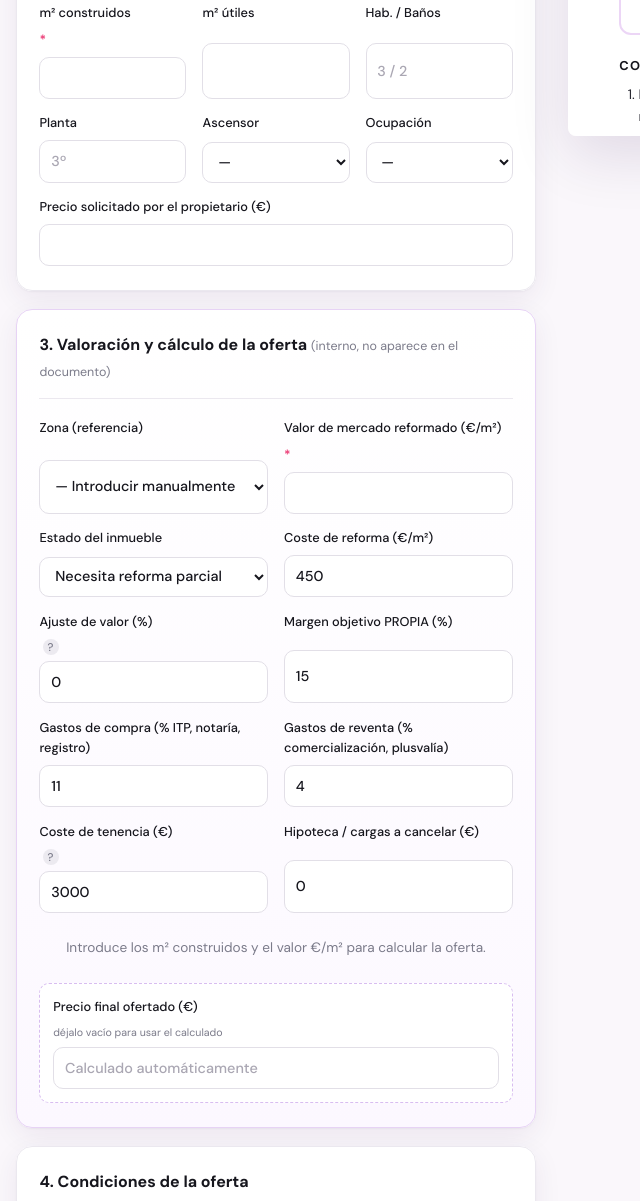
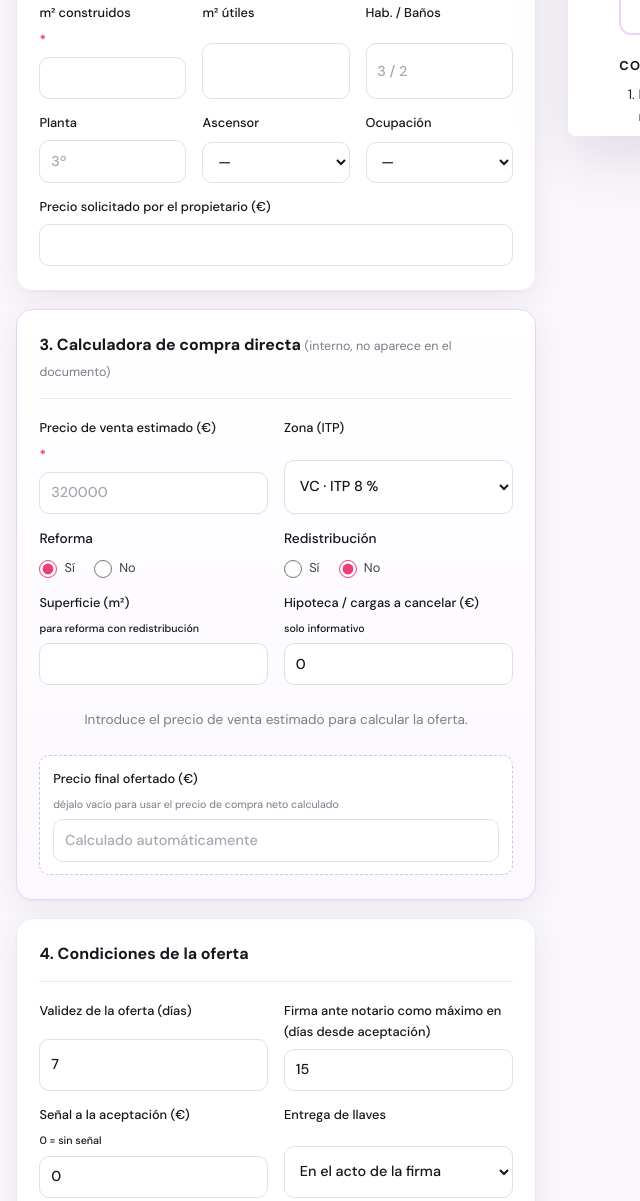
Before and after one commit to berruezo19/propia-web, a plain HTML site: page ofertas.html in a window 1280 px wide. Shown: the part 687-1888 px from the top of the page, without its empty margins (0-640 px from the left). Drawn offline with Linux system fonts and the light colour scheme.

Commit message:
Generador de ofertas: usa la calculadora de compra directa de PROPIA (Calculadora_1.xlsx)
Réplica de la hoja 'Compra directa': plazo, factor de corrección, honorarios,
reforma, notaría, ITP por zona y rentabilidad objetivo del 32 % anual.

Co-Authored-By: Claude Opus 5.5 <noreply@anthropic.com>
Claude-Session: https://claude.ai/code/session_0157kmoH5z2dMnrWjzaMhpRc

```diff
--- a/css/ofertas.css
+++ b/css/ofertas.css
@@ -18,14 +18,15 @@
 .tool label.check{font-size:.85rem}
 .hint{display:inline-grid;place-items:center;width:16px;height:16px;border-radius:50%;background:#eceaf0;color:var(--muted);font-size:.7rem;cursor:help;margin-left:.2rem}
 .import{background:#eafaf2;border:1px solid #bfead4;color:#11663f;border-radius:var(--r-sm);padding:.8rem 1rem;font-size:.88rem}
-.auto-adjust{font-size:.82rem;color:#8a5a00}
-.auto-adjust:empty{display:none}
 
 .panel--calc{border-color:#e7d3f5;background:linear-gradient(180deg,#fff,#fcf8ff)}
 .calc table{width:100%;border-collapse:collapse;font-size:.85rem}
 .calc td{padding:.42rem 0;border-bottom:1px dashed var(--line)}
 .calc td:last-child{text-align:right;font-variant-numeric:tabular-nums;white-space:nowrap;padding-left:1rem}
 .calc .tot td{border:0;border-top:2px solid var(--ink);font-weight:700;color:var(--ink);font-size:.95rem;padding-top:.6rem}
+.calc{display:grid;gap:1rem}
+.calc__group h5{font-size:.72rem;text-transform:uppercase;letter-spacing:.1em;color:var(--purple);margin-bottom:.2rem}
+.calc__group h5 small{text-transform:none;letter-spacing:0;color:var(--muted);font-weight:400}
 .calc__empty{font-size:.85rem;color:var(--muted);text-align:center;padding:.6rem}
 .final{background:#fff;border:1.5px dashed #d8bdf0;border-radius:var(--r-sm);padding:.8rem}
 .final small{font-weight:400;color:var(--muted)}
--- a/js/ofertas.js
+++ b/js/ofertas.js
@@ -13,50 +13,82 @@
   const fecha = d => d.toLocaleDateString("es-ES", { day: "numeric", month: "long", year: "numeric" });
   const num = k => parseFloat(f.elements[k].value) || 0;
 
-  /* ---------- Zonas de referencia (€/m² vivienda reformada) ----------
-     Valores ORIENTATIVOS: actualízalos con vuestros testigos/tasaciones. */
-  const ZONAS = [
-    ["", "— Introducir manualmente —"],
-    [5600, "BCN · Eixample"], [6400, "BCN · Sarrià-Sant Gervasi"], [5400, "BCN · Les Corts"],
-    [5100, "BCN · Gràcia"], [4800, "BCN · Sant Martí"], [4600, "BCN · Ciutat Vella"],
-    [4000, "BCN · Sants-Montjuïc"], [3800, "BCN · Horta-Guinardó"], [3700, "BCN · Sant Andreu"],
-    [3000, "BCN · Nou Barris"], [2900, "L'Hospitalet de Llobregat"], [2900, "Badalona"],
-    [3300, "Área metropolitana (media)"]
-  ];
-  ZONAS.forEach(([v, t]) => f.zona.add(new Option(v ? `${t} · ${v.toLocaleString("es-ES")} €/m²` : t, v)));
-  f.zona.addEventListener("change", () => { if (f.zona.value) f.eurm2.value = f.zona.value; update(); });
-  f.estado.addEventListener("change", () => { f.reformam2.value = f.estado.value; update(); });
+  /* ---------- Parámetros de la calculadora PROPIA (hoja "Compra directa") ----------
+     Cambia aquí cualquier valor si se actualiza el Excel. */
+  const P = {
+    rentObjetivo: 0.32,          // rentabilidad anual exigida (fórmula E2: 0,32/365 × plazo)
+    plazoConReforma: 150,        // días (A3)
+    plazoSinReforma: 105,
+    umbralPrecio: 250000,        // € precio de venta (E4, E16, E17)
+    factorBajo: 0.024,           // corrección mensual si venta < 250.000 € (E4)
+    factorAlto: 0.016,           // corrección mensual si venta ≥ 250.000 €
+    honCompraPct: 0.03, honCompraMin: 3000,   // honorarios de compra + IVA (E15)
+    honVentaPct: 0.03, honVentaMin: 10000,    // honorarios de venta: completa hasta 10.000 € (E16)
+    iva: 1.21,
+    reformaRedisM2Alto: 900, reformaRedisM2Bajo: 700,   // €/m² con redistribución (E17)
+    reformaSinRedisAlto: 38000, reformaSinRedisBajo: 30000,
+    sinReforma: 12100,
+    notaria: 1500,               // (E18)
+    itp: { MD: 0.02, CT: 0.03, VC: 0.08 }   // (E19) cualquier otra zona: 8 %
+  };
+
+  // Superficie de reforma = m² construidos por defecto
+  f.m2c.addEventListener("input", () => { if (!f.sup.dataset.touched) f.sup.value = f.m2c.value; });
+  f.sup.addEventListener("input", () => f.sup.dataset.touched = "1");
 
   /* ---------- Nº de oferta ---------- */
   const newNo = () => "OF-" + new Date().toISOString().slice(2, 10).replace(/-/g, "") + "-" + Math.random().toString(36).slice(2, 6).toUpperCase();
   let current = { no: newNo(), fecha: new Date().toISOString() };
 
   /* ---------- Cálculo ---------- */
+  /* Réplica exacta de la hoja "Compra directa" de Calculadora_1.xlsx.
+     La hoja tiene una referencia circular (precio de compra ↔ gastos) que Excel resuelve
+     iterando; aquí se resuelve de forma exacta y, si oscila entre dos centenas, se toma la menor. */
   function calc() {
-    const m2 = num("m2c"), base = num("eurm2");
-    const valorActual = m2 * base;                                // valor de mercado reformado, sin ajustes
-    const arv = valorActual * (1 + num("ajuste") / 100);          // valor de reventa estimado
-    const reforma = m2 * num("reformam2");
-    const venta = arv * num("gventa") / 100;
-    const margenObj = arv * num("margen") / 100;
-    const tenencia = num("tenencia");
-    const gc = num("gcompra") / 100;
+    const venta = num("venta"), sup = num("sup");
+    const reforma = f.reforma.value === "SI", redis = f.redis.value === "SI";
+    const zona = f.zonaItp.value, itpR = P.itp[zona] ?? 0.08;
 
-    const disponible = arv - venta - margenObj - reforma - tenencia;
-    const calculada = Math.max(0, Math.floor(disponible / (1 + gc) / 500) * 500);
+    const plazo = reforma ? P.plazoConReforma : P.plazoSinReforma;                                   // A3
+    const factor = venta < P.umbralPrecio ? plazo / 30 * P.factorBajo : plazo / 30 * P.factorAlto;    // E4
+    const ventaCorr = venta * (1 - factor);                                                           // E5
+    const k = P.rentObjetivo / 365 * plazo;
+
+    const honCompra = B3 => (B3 * P.honCompraPct > P.honCompraMin ? B3 * P.honCompraPct : P.honCompraMin) * P.iva;   // E15
+    const honVenta = venta * P.honVentaPct * P.iva > P.honVentaMin ? 0 : P.honVentaMin - venta * P.honVentaPct * P.iva; // E16
+    const costeReforma = reforma                                                                                      // E17
+      ? (redis ? (venta > P.umbralPrecio ? P.reformaRedisM2Alto : P.reformaRedisM2Bajo) * sup
+               : (venta < P.umbralPrecio ? P.reformaSinRedisBajo : P.reformaSinRedisAlto))
+      : P.sinReforma;
+
+    // E2 = E5 − k·(Gastos + B3) − Gastos, con Gastos = G0(B3) + ITP·E2  →  despeje lineal en E2
+    const bruto = B3 => { const G0 = honCompra(B3) + honVenta + costeReforma + P.notaria; return (ventaCorr - k * (G0 + B3) - G0) / (1 + itpR * (1 + k)); };
+    let B3 = Math.floor(ventaCorr / 100) * 100;
+    const vistos = [];
+    for (let i = 0; i < 100; i++) {
+      const nB3 = Math.floor(bruto(B3) / 100) * 100;                                                   // E3 = REDONDEAR.MENOS(E2;-2)
+      if (nB3 === B3) break;
+      if (vistos.includes(nB3)) { B3 = Math.min(nB3, B3); break; }
+      vistos.push(B3); B3 = nB3;
+    }
+    const precioBruto = bruto(B3);
+    const calculada = Math.max(0, B3);
     const final = num("precioFinal") || calculada;
+    const baseItp = num("precioFinal") ? final : precioBruto;    // con precio manual, ITP sobre el precio real
 
-    const inversion = final * (1 + gc) + reforma + tenencia;
-    const beneficio = arv - venta - inversion;
+    const g = { honCompra: honCompra(final), honVenta, reforma: costeReforma, notaria: P.notaria, itp: itpR * baseItp };
+    g.total = g.honCompra + g.honVenta + g.reforma + g.notaria + g.itp;                                  // E20
+    const coste = g.total + final;                                                                       // B11
+    const beneficio = ventaCorr - coste;                                                                 // C11
+    const margen = coste ? beneficio / coste : 0;                                                        // D11
     const solicitado = num("precio");
     return {
-      m2, arv, reforma, venta, tenencia, gastosCompra: final * gc, margenObj, calculada, final, beneficio,
-      margenReal: arv ? beneficio / arv * 100 : 0,
-      roi: inversion ? beneficio / inversion * 100 : 0,
-      sobreValor: arv ? final / arv * 100 : 0,
+      venta, plazo, factor, ventaCorr, precioBruto, calculada, final, g, coste, beneficio, zona, itpR,
+      margen: margen * 100,
+      rent: margen / plazo * 365 * 100,                                                                  // E11
       vsSolicitado: solicitado ? (final - solicitado) / solicitado * 100 : null,
       neto: final - num("cargas"),
-      ok: m2 > 0 && num("eurm2") > 0
+      ok: venta > 0 && (!reforma || !redis || sup > 0)
     };
   }
 
@@ -64,30 +96,42 @@
     const c = calc(), v = Object.fromEntries(new FormData(f));
     const on = k => f.elements[k].checked;
 
-    // Aviso de ajuste por planta sin ascensor
-    const planta = parseInt(v.planta) || 0;
-    $("#autoAdjust").textContent = v.ascensor === "No" && planta >= 2
-      ? `ℹ️ ${planta}ª planta sin ascensor: se suele aplicar un ajuste de −10 % a −20 % sobre el valor.` : "";
-
-    // Desglose interno
+    // Desglose interno (mismo orden que la hoja Excel)
+    const p1 = n => n.toFixed(1).replace(".", ",") + " %";
+    const manual = !!num("precioFinal");
     $("#calc").innerHTML = c.ok ? `
-      <table>
-        <tr><td>Valor de reventa estimado (${c.m2} m² × ${eur(num("eurm2"))}${num("ajuste") ? ` ${pct(num("ajuste"))}` : ""})</td><td>${eur(c.arv)}</td></tr>
-        <tr><td>− Gastos de reventa (${num("gventa")} %)</td><td>${eur(c.venta)}</td></tr>
-        <tr><td>− Margen objetivo (${num("margen")} %)</td><td>${eur(c.margenObj)}</td></tr>
-        <tr><td>− Reforma (${eur(num("reformam2"))}/m²)</td><td>${eur(c.reforma)}</td></tr>
-        <tr><td>− Tenencia</td><td>${eur(c.tenencia)}</td></tr>
-        <tr><td>÷ Gastos de compra (${num("gcompra")} %)</td><td></td></tr>
-        <tr class="tot"><td>Oferta máxima calculada</td><td>${eur(c.calculada)}</td></tr>
-      </table>` : `<p class="calc__empty">Introduce los m² construidos y el valor €/m² para calcular la oferta.</p>`;
+      <div class="calc__group"><h5>General</h5><table>
+        <tr><td>Plazo de operación</td><td>${c.plazo} días</td></tr>
+        <tr><td>Precio de venta</td><td>${eur(c.venta)}</td></tr>
+        <tr><td>Factor de corrección</td><td>${p1(c.factor * 100)}</td></tr>
+        <tr><td>Precio de venta corregido</td><td>${eur(c.ventaCorr)}</td></tr>
+        <tr><td>Precio de compra bruto</td><td>${eur(c.precioBruto)}</td></tr>
+        <tr class="tot"><td>Precio de compra neto</td><td>${eur(c.calculada)}</td></tr>
+      </table></div>
+      <div class="calc__group"><h5>Gastos${manual ? " <small>(sobre el precio final manual)</small>" : ""}</h5><table>
+        <tr><td>Honorarios de compra</td><td>${eur(c.g.honCompra)}</td></tr>
+        <tr><td>Honorarios de venta</td><td>${eur(c.g.honVenta)}</td></tr>
+        <tr><td>Reforma</td><td>${eur(c.g.reforma)}</td></tr>
+        <tr><td>Notaría</td><td>${eur(c.g.notaria)}</td></tr>
+        <tr><td>ITP (${c.zona} · ${p1(c.itpR * 100)})</td><td>${eur(c.g.itp)}</td></tr>
+        <tr class="tot"><td>Total gastos</td><td>${eur(c.g.total)}</td></tr>
+      </table></div>
+      <div class="calc__group"><h5>Rentabilidad${manual ? ` <small>con ${eur(c.final)}</small>` : ""}</h5><table>
+        <tr><td>Coste total</td><td>${eur(c.coste)}</td></tr>
+        <tr><td>Beneficio</td><td>${eur(c.beneficio)}</td></tr>
+        <tr><td>Margen</td><td>${p1(c.margen)}</td></tr>
+        <tr class="tot"><td>Rentabilidad anualizada</td><td>${p1(c.rent)}</td></tr>
+      </table></div>`
+      : `<p class="calc__empty">Introduce el precio de venta estimado${f.reforma.value === "SI" && f.redis.value === "SI" ? " y la superficie" : ""} para calcular la oferta.</p>`;
     f.precioFinal.placeholder = c.calculada ? `Calculado: ${eur(c.calculada)}` : "Calculado automáticamente";
 
     // KPIs
-    const mCls = c.margenReal >= num("margen") - 0.01 ? "good" : c.margenReal >= num("margen") / 2 ? "mid" : "bad";
+    const obj = P.rentObjetivo * 100;
+    const rCls = c.rent >= obj - 0.5 ? "good" : c.rent >= obj / 2 ? "mid" : "bad";
     $("#kpis").innerHTML = `
       <div class="kpi kpi--main"><span>Oferta</span><strong>${eur(c.final)}</strong></div>
-      <div class="kpi ${mCls}"><span>Margen real</span><strong>${c.ok ? c.margenReal.toFixed(1).replace(".", ",") + " %" : "—"}</strong><em>${c.ok ? eur(c.beneficio) : ""}</em></div>
-      <div class="kpi"><span>% s/ valor reventa</span><strong>${c.ok ? c.sobreValor.toFixed(0) + " %" : "—"}</strong><em>ROI ${c.ok ? c.roi.toFixed(1).replace(".", ",") + " %" : "—"}</em></div>
+      <div class="kpi ${c.ok ? rCls : ""}"><span>Rentabilidad anual</span><strong>${c.ok ? p1(c.rent) : "—"}</strong><em>objetivo ${obj} %</em></div>
+      <div class="kpi"><span>Beneficio</span><strong>${c.ok ? eur(c.beneficio) : "—"}</strong><em>margen ${c.ok ? p1(c.margen) : "—"}</em></div>
       <div class="kpi"><span>vs. solicitado</span><strong>${c.vsSolicitado === null ? "—" : pct(c.vsSolicitado)}</strong><em>${num("precio") ? eur(num("precio")) : ""}</em></div>`;
 
     // Documento
@@ -197,13 +241,19 @@ ${C.email}${C.phone ? " · " + C.phone : ""}`;
   const store = list => { try { localStorage.setItem(STORE, JSON.stringify(list)); return true; } catch { return false; } };
   const snapshot = () => {
     const d = {};
-    [...f.elements].forEach(el => { if (!el.name) return; d[el.name] = el.type === "checkbox" ? el.checked : el.value; });
+    [...f.elements].forEach(el => {
+      if (!el.name) return;
+      if (el.type === "radio") { if (el.checked) d[el.name] = el.value; return; }
+      d[el.name] = el.type === "checkbox" ? el.checked : el.value;
+    });
     return d;
   };
   const fill = d => {
     [...f.elements].forEach(el => {
       if (!el.name || !(el.name in d)) return;
-      if (el.type === "checkbox") el.checked = !!d[el.name]; else el.value = d[el.name];
+      if (el.type === "radio") el.checked = el.value === d[el.name];
+      else if (el.type === "checkbox") el.checked = !!d[el.name];
+      else el.value = d[el.name] ?? "";
     });
   };
   const refreshCount = () => $("#histCount").textContent = load().length;
@@ -217,7 +267,7 @@ ${C.email}${C.phone ? " · " + C.phone : ""}`;
   });
 
   function reset() {
-    f.reset(); current = { no: newNo(), fecha: new Date().toISOString() };
+    f.reset(); delete f.sup.dataset.touched; current = { no: newNo(), fecha: new Date().toISOString() };
     f.querySelectorAll(".invalid").forEach(l => l.classList.remove("invalid"));
     $("#importMsg").hidden = true; update();
   }
@@ -261,14 +311,13 @@ ${C.email}${C.phone ? " · " + C.phone : ""}`;
     const m = location.hash.match(/d=([^&]+)/); if (!m) return;
     try {
       const d = JSON.parse(decodeURIComponent(escape(atob(decodeURIComponent(m[1])))));
-      const estados = { "A estrenar / reformado": "0", "Buen estado": "120", "Necesita reforma parcial": "450", "Necesita reforma integral": "850" };
       fill({
+        sup: d.m2c, reforma: d.estado === "A estrenar / reformado" ? "NO" : "SI",
         nombre: d.nombre, dni: d.dni, telefono: d.telefono, email: d.email, direccion: d.direccion, cp: d.cp,
         tipo: d.tipo, anio: d.anio, m2c: d.m2c, m2u: d.m2u, planta: d.planta, ascensor: d.ascensor, ocupacion: d.ocupacion,
         precio: d.precio, habban: [d.hab, d.banos].filter(Boolean).join(" / "),
         obs: ""
       });
-      if (estados[d.estado]) { f.estado.value = estados[d.estado]; f.reformam2.value = estados[d.estado]; }
       const info = [d.cargas && `Libre de cargas: ${d.cargas}`, d.hipoteca && `Hipoteca: ${d.hipoteca}`, d.obs && `Obs.: ${d.obs}`].filter(Boolean).join(" · ");
       $("#importMsg").innerHTML = `✓ Solicitud importada (${new Date(d.recibida || Date.now()).toLocaleDateString("es-ES")}).${info ? " " + esc(info) : ""} <b>Completa la valoración en el apartado 3.</b>`;
       $("#importMsg").hidden = false;
--- a/ofertas.html
+++ b/ofertas.html
@@ -58,32 +58,27 @@
     </fieldset>
 
     <fieldset class="panel panel--calc">
-      <legend>3. Valoración y cálculo de la oferta <small>(interno, no aparece en el documento)</small></legend>
+      <legend>3. Calculadora de compra directa <small>(interno, no aparece en el documento)</small></legend>
       <div class="grid2">
-        <label>Zona (referencia)
-          <select name="zona" id="zona"></select></label>
-        <label>Valor de mercado reformado (€/m²) <b>*</b><input name="eurm2" type="number" step="50" required></label>
-        <label>Estado del inmueble
-          <select name="estado" id="estado">
-            <option value="0">A estrenar / reformado</option>
-            <option value="120">Buen estado</option>
-            <option value="450" selected>Necesita reforma parcial</option>
-            <option value="850">Necesita reforma integral</option>
+        <label>Precio de venta estimado (€) <b>*</b><input name="venta" type="number" step="1000" min="0" required placeholder="320000"></label>
+        <label>Zona (ITP)
+          <select name="zonaItp">
+            <option value="VC">VC · ITP 8 %</option>
+            <option value="CT">CT · ITP 3 %</option>
+            <option value="MD">MD · ITP 2 %</option>
           </select></label>
-        <label>Coste de reforma (€/m²)<input name="reformam2" type="number" step="10" value="450"></label>
-        <label>Ajuste de valor (%) <span class="hint" title="Planta baja/interior, sin ascensor, vistas, terraza…">?</span><input name="ajuste" type="number" step="1" value="0"></label>
-        <label>Margen objetivo PROPIA (%)<input name="margen" type="number" step="0.5" value="15"></label>
-        <label>Gastos de compra (% ITP, notaría, registro)<input name="gcompra" type="number" step="0.5" value="11"></label>
-        <label>Gastos de reventa (% comercialización, plusvalía)<input name="gventa" type="number" step="0.5" value="4"></label>
-        <label>Coste de tenencia (€) <span class="hint" title="IBI, comunidad, suministros y financiación durante la operación">?</span><input name="tenencia" type="number" step="100" value="3000"></label>
-        <label>Hipoteca / cargas a cancelar (€)<input name="cargas" type="number" step="100" value="0"></label>
+        <div class="radio"><span>Reforma</span>
+          <label><input type="radio" name="reforma" value="SI" checked> Sí</label><label><input type="radio" name="reforma" value="NO"> No</label></div>
+        <div class="radio"><span>Redistribución</span>
+          <label><input type="radio" name="redis" value="SI"> Sí</label><label><input type="radio" name="redis" value="NO" checked> No</label></div>
+        <label>Superficie (m²) <small>para reforma con redistribución</small><input name="sup" type="number" min="0"></label>
+        <label>Hipoteca / cargas a cancelar (€) <small>solo informativo</small><input name="cargas" type="number" step="100" value="0"></label>
       </div>
-      <p class="auto-adjust" id="autoAdjust"></p>
 
       <div class="calc" id="calc"></div>
 
-      <label class="final">Precio final ofertado (€) <small>déjalo vacío para usar el calculado</small>
-        <input name="precioFinal" type="number" step="500" placeholder="Calculado automáticamente"></label>
+      <label class="final">Precio final ofertado (€) <small>déjalo vacío para usar el precio de compra neto calculado</small>
+        <input name="precioFinal" type="number" step="100" placeholder="Calculado automáticamente"></label>
     </fieldset>
 
     <fieldset class="panel">
```
